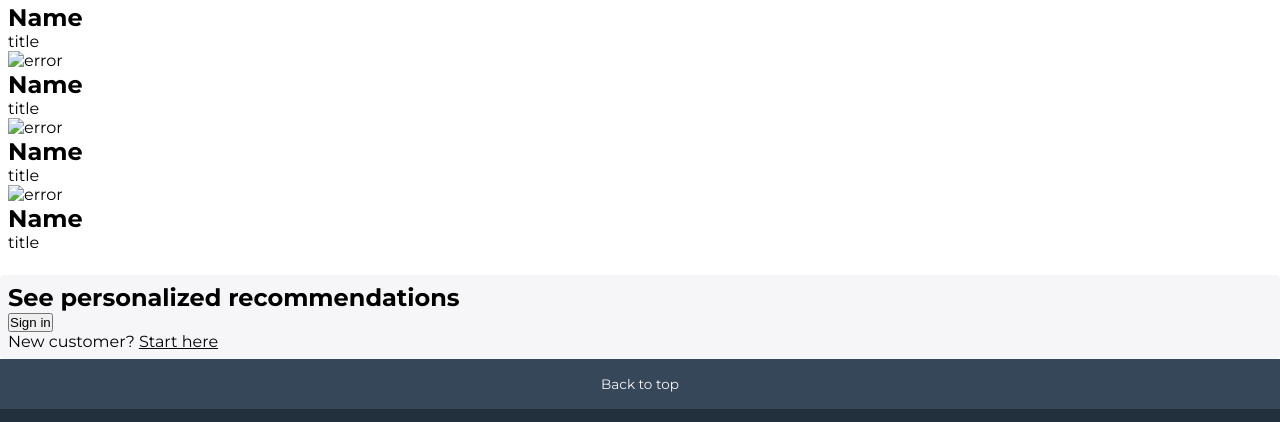
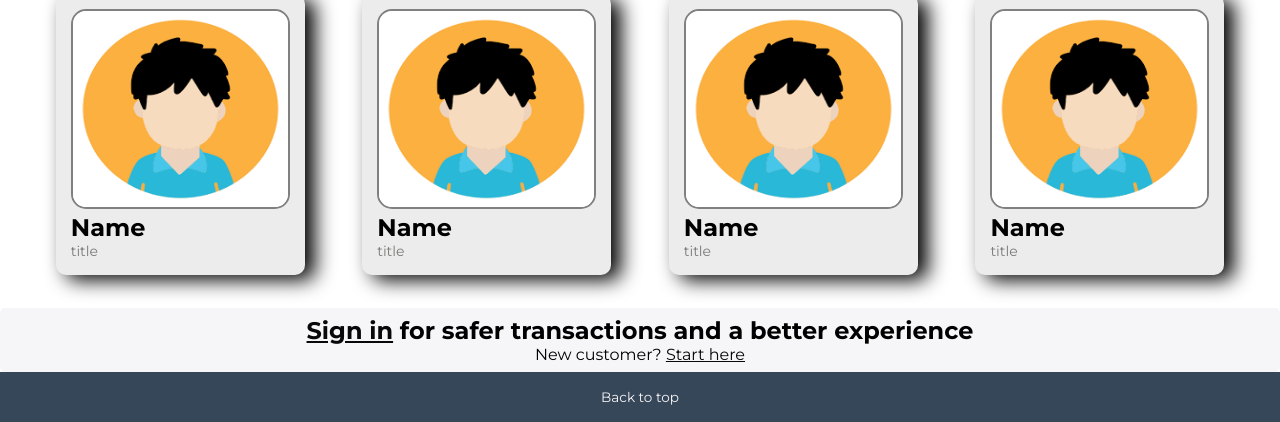
Before and after one commit to Jailson300/star_store, a website built with Vite: page aboutus.html in a window 1280 px wide. Shown: the part 554-976 px from the top of the page. Built offline with nearby package versions, Linux system fonts and the light colour scheme.

```diff
--- a/aboutus.html
+++ b/aboutus.html
@@ -5,10 +5,8 @@
         <meta name="viewport" content="width=device-width, initial-scale=1.0">
         <title>STAR STORE</title>
         <link rel="stylesheet" href="style.css">
-        <link rel="stylesheet" href="./css/modals.css">
-        <link rel="stylesheet" href="./css/tracking.css">
+        <link rel="stylesheet" href="./css/aboutus.css">
         <link rel="stylesheet" href="./css/header.css">
-        <link rel="stylesheet" href="./css/adsection.css">
         <link rel="stylesheet" href="./css/home.css">
         <link rel="stylesheet" href="./css/footer.css">
         <script src="https://kit.fontawesome.com/b59cd0abe1.js" crossorigin="anonymous"></script>
@@ -65,22 +63,22 @@
             <h1>Our Team</h1>
             <div class="cards">
                 <div class="card">
-                    <img src="person" alt="error">
+                    <img src="avatar.png" alt="error">
                     <h2>Name</h2>
                     <p>title</p>
                 </div>
                 <div class="card">
-                    <img src="person" alt="error">
+                    <img src="avatar.png" alt="error">
                     <h2>Name</h2>
                     <p>title</p>
                 </div>
                 <div class="card">
-                    <img src="person" alt="error">
+                    <img src="avatar.png" alt="error">
                     <h2>Name</h2>
                     <p>title</p>
                 </div>
                 <div class="card">
-                    <img src="person" alt="error">
+                    <img src="avatar.png" alt="error">
                     <h2>Name</h2>
                     <p>title</p>
                 </div>
@@ -90,11 +88,14 @@
 
     <footer>
 
-        <div class="foot-panel1">
-            <div class="panel1-content"><h2>See personalized recommendations</h2></div>
-            <div class="panel1-content"><button class="btn">Sign in</button></div>
-            <div class="panel1-content"><p>New customer? <a href="#">Start here</a></p></div>
-        </div>
+        <div id="history">
+			<div class="foot-panel1">
+				<h2 class="text-center">
+					<a href="./login.html">Sign in</a> for safer transactions and a better experience
+				</h2>
+				<p class="text-center">New customer? <a href="#">Start here</a></p>
+			</div>
+		</div>
 
         <div class="foot-panel2">
            <a href="#top">Back to top</a>
--- /dev/null
+++ b/css/aboutus.css
@@ -0,0 +1,27 @@
+.cards{
+    margin: 10px;
+    display: flex;
+    gap:20px;
+    flex-wrap: wrap;
+    justify-content: space-evenly;
+}
+.card{
+    background-color: #ececec;
+    padding: 15px;
+    border-radius: 10px;
+    width: 20%;
+    max-width: 24%;
+    box-shadow: 10px 5px 20px;
+}
+.card img{
+    width: 100%;
+    border-radius: 15px;
+    border:2px solid grey;
+    height: 200px;
+}
+
+.card p {
+    font-size: 14px;
+    color: rgb(122, 122, 121);
+    overflow-wrap: break-word;
+  }
--- a/css/footer.css
+++ b/css/footer.css
@@ -66,3 +66,16 @@
 .copyright{
     padding: 0;
 }
+
+.payments{
+    display: flex;
+	gap: 2rem;
+}
+
+.payments li{
+    display: flex;
+    font: 14px;
+    margin-top: 8px;
+    color: #000000;
+    text-decoration: none;
+}
```
Also changed, not shown: contact.html (+9 -0 lines), avatar.png (added).
